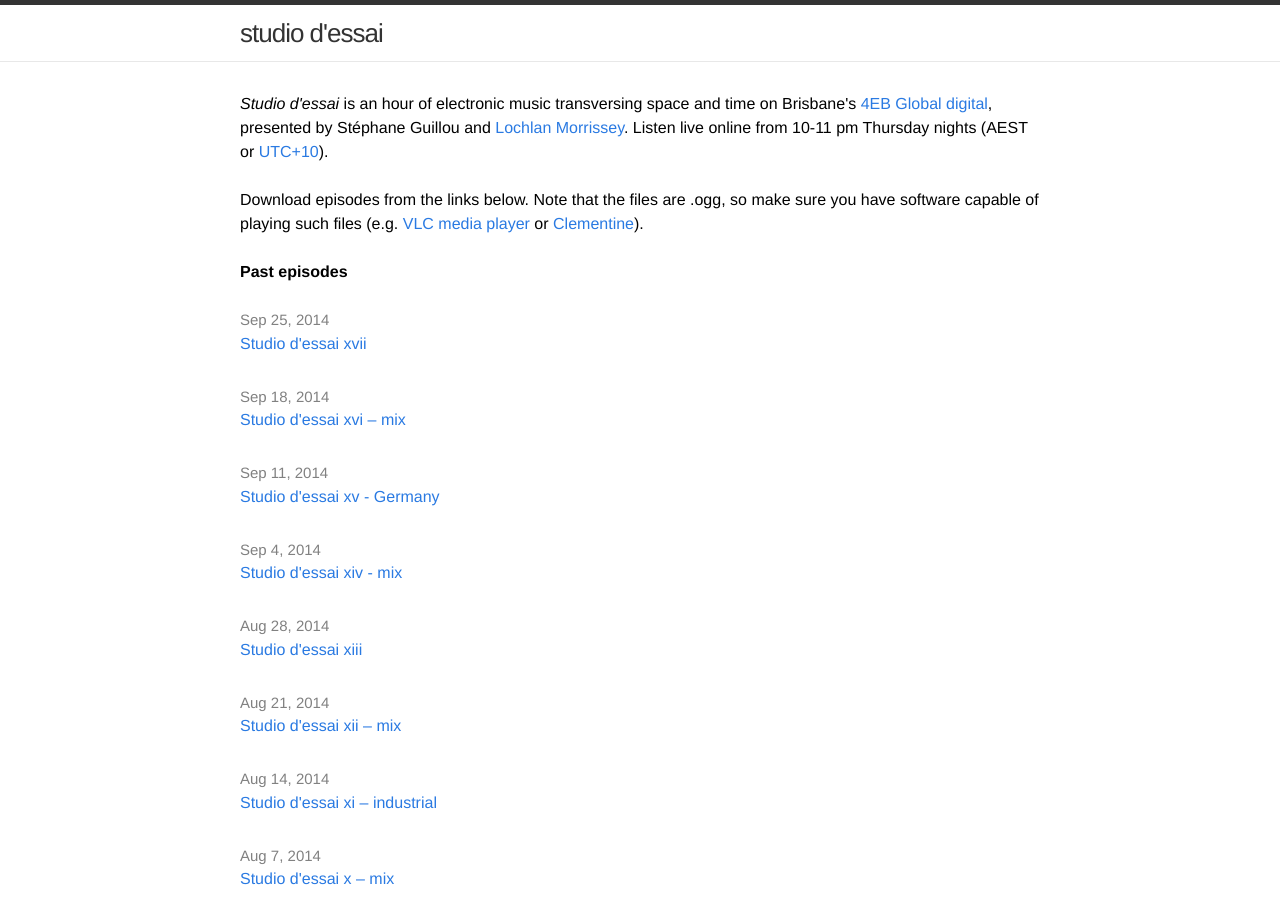
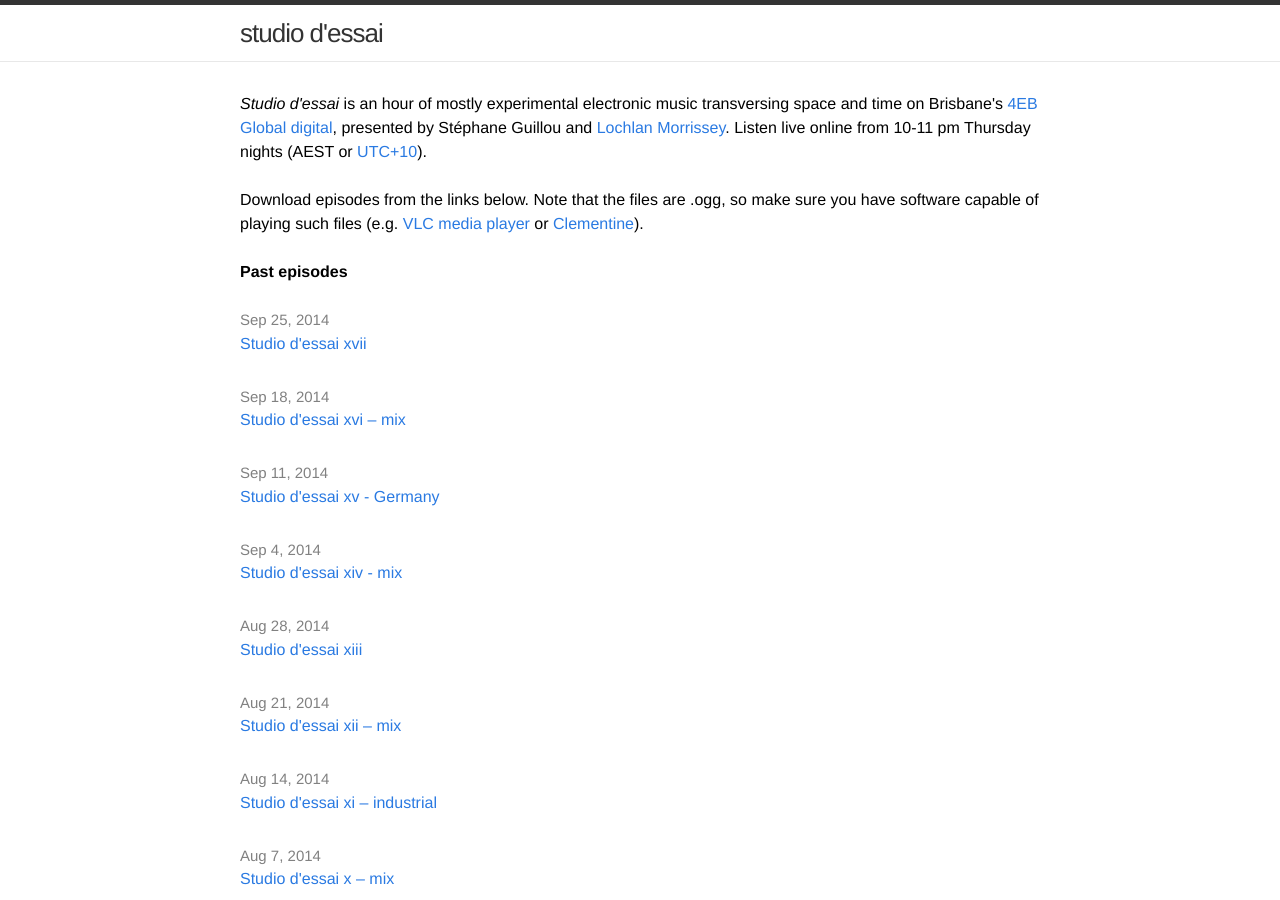
Before and after one commit to studio-dessai/studio-dessai.github.io, a Jekyll site: the page built from index.html, in a window 1280 px wide and 900 px high. Built offline with Jekyll 4.4.1, drawn with Linux system fonts in a browser that asks for light colours.

Commit message:
Updated url for morrissey and added experimental to description.

```diff
--- a/index.html
+++ b/index.html
@@ -3,11 +3,12 @@ layout: default
 ---
 
 <div class="home">
-    <p><em>Studio d'essai</em> is an hour of electronic music transversing space and
-    time on Brisbane's <a href="http://4eb.org.au">4EB Global digital</a>,
-    presented by Stéphane Guillou and <a href="http://sghignazzo.org">Lochlan Morrissey</a>.
-    Listen live online from 10-11 pm Thursday nights
-    (AEST or <a href="https://en.wikipedia.org/wiki/UTC%2B10:00">UTC+10</a>).</p>
+    <p><em>Studio d'essai</em> is an hour of mostly experimental electronic
+    music transversing space and time on Brisbane's <a
+    href="http://4eb.org.au">4EB Global digital</a>, presented by Stéphane
+    Guillou and <a href="http://pizpalu.net">Lochlan Morrissey</a>.  Listen live
+    online from 10-11 pm Thursday nights (AEST or <a
+               href="https://en.wikipedia.org/wiki/UTC%2B10:00">UTC+10</a>).</p>
 
     </br>
 
```
